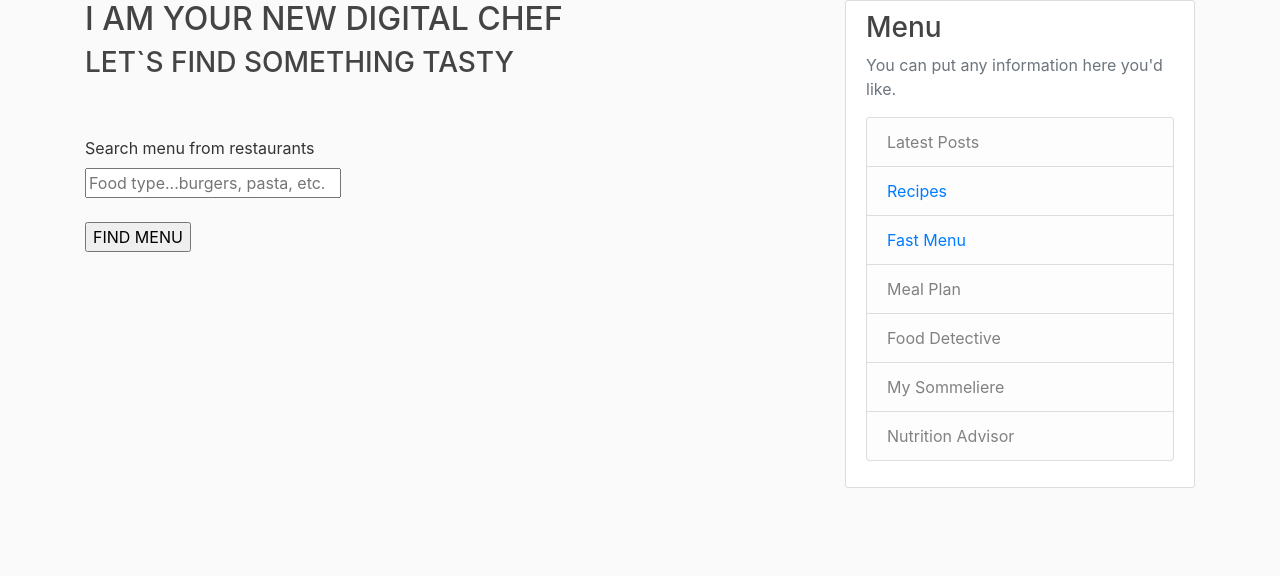
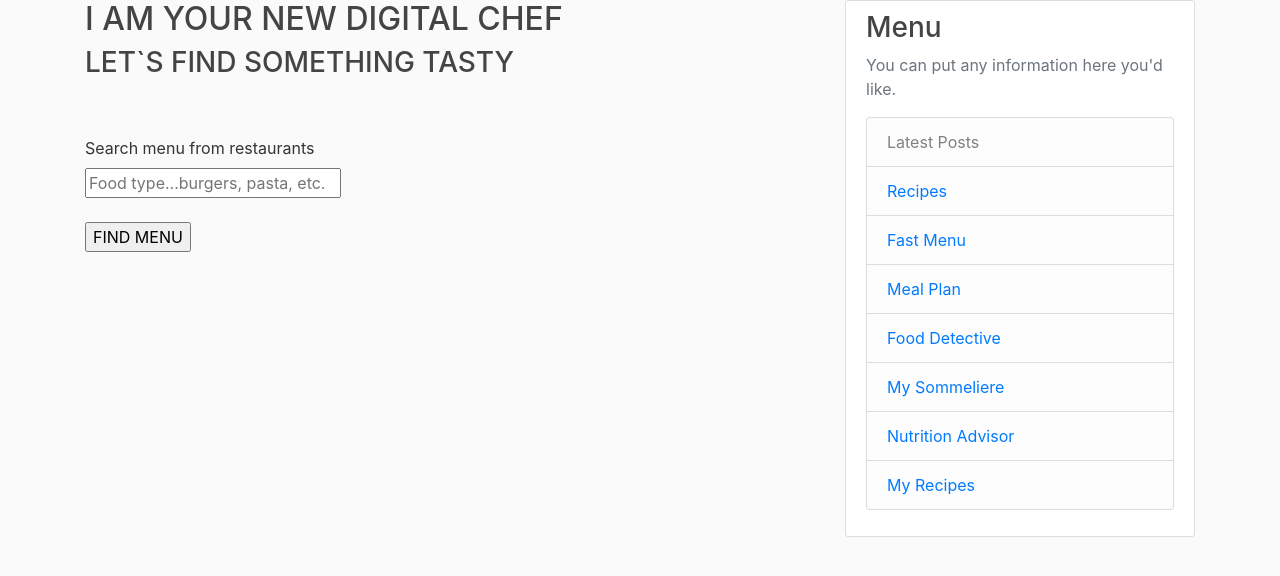
Before and after one commit to w4s2020/w4s, a Flask app: page /food/fast_menu in a window 1280 px wide. Shown: the part 80-656 px from the top of the page. Run offline with Flask 2, Linux system fonts and the light colour scheme; some libraries are stand-ins or nearby versions.

Commit message:
modified layput-added more menu entries

```diff
--- a/app/templates/layout.html
+++ b/app/templates/layout.html
@@ -53,12 +53,13 @@
             <p class='text-muted'>You can put any information here you'd like.
             <ul class="list-group">
                 <li class="list-group-item list-group-item-light">Latest Posts</li>
-                <li class="list-group-item list-group-item-light"><a href="/food/feasible/recipes">Recipes</a></li>
+                <li class="list-group-item list-group-item-light"><a href="/food/recipes">Recipes</a></li>
                 <li class="list-group-item list-group-item-light"><a href="/food/fast_menu">Fast Menu</a></li>
-                <li class="list-group-item list-group-item-light">Meal Plan</li>
-                <li class="list-group-item list-group-item-light">Food Detective</li>
-                <li class="list-group-item list-group-item-light">My Sommeliere</li>
-                <li class="list-group-item list-group-item-light">Nutrition Advisor</li>
+                <li class="list-group-item list-group-item-light"><a href="/food/meal_plan">Meal Plan</a></li>
+                <li class="list-group-item list-group-item-light"><a href="/food/detective">Food Detective</a></li>
+                <li class="list-group-item list-group-item-light"><a href="/food/sommeliere">My Sommeliere</a></li>
+                <li class="list-group-item list-group-item-light"><a href="/food/advisor">Nutrition Advisor</a></li>
+                <li class="list-group-item list-group-item-light"><a href="/food/my_recipes">My Recipes</a></li>
             </ul>
             </p>
         </div>
```
